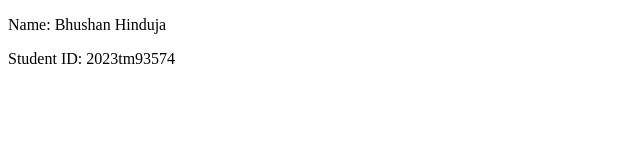
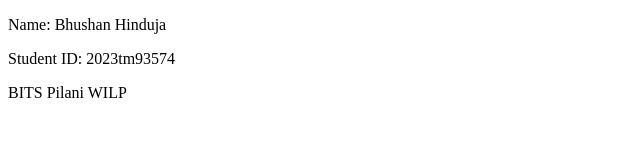
Before and after one commit to bhushan-hinduja-bits-pilani/2023tm93574-DevOps-Assignment, a plain HTML site: page index.html in a window 1280 px wide. Shown: the whole page, without its empty margins (0-640 px from the left). Drawn offline with Linux system fonts and the light colour scheme.

Commit message:
Updated index.html

```diff
--- a/index.html
+++ b/index.html
@@ -7,5 +7,6 @@
 <body>
     <p>Name:  Bhushan Hinduja</p>
     <p>Student ID: 2023tm93574</p>
+    <p>BITS Pilani WILP</p>
 </body>
 </html>
```
